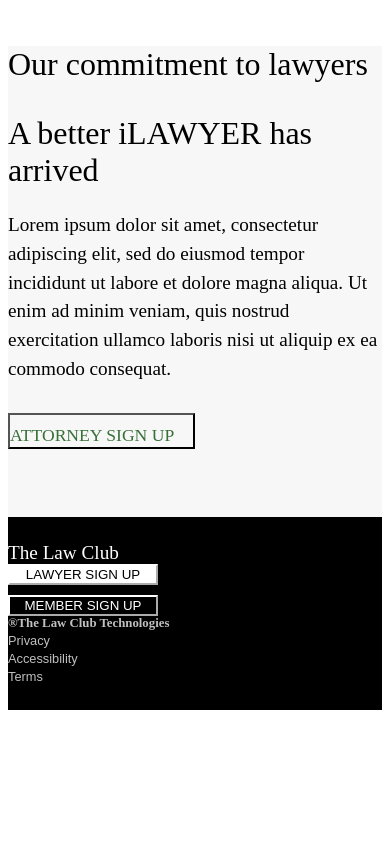
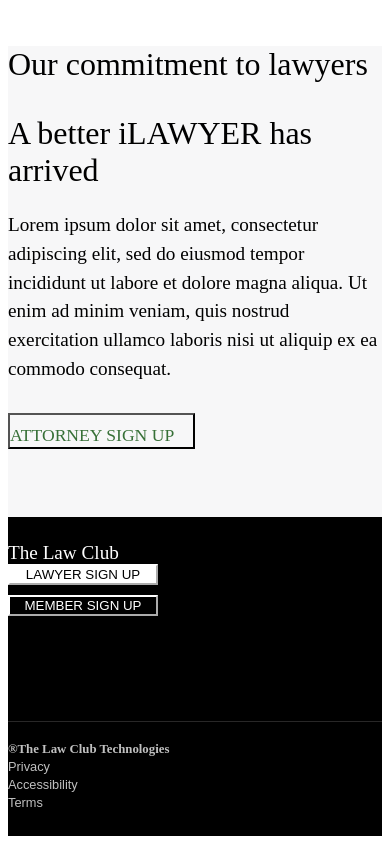
Before and after one commit to HPrieto/iLawyerNow.com, a React app: page / in a window 390 px wide. Shown: the part 1865-2709 px from the top of the page. Before the commit the page ends 2583 px from the top, so only its background shows below. Built offline with nearby package versions, Linux system fonts and the light colour scheme; the HTML template or start-up script is replaced by a standard one.

Commit message:
footer padding adjusted

```diff
--- a/src/component/layout/layout.css
+++ b/src/component/layout/layout.css
@@ -106,10 +106,21 @@
 	font-family: 'Ubuntu';
 }
 
+.footer-top {
+	padding-bottom: 60px !important;
+	border-bottom-width: 1px;
+	border-bottom-style: solid;
+	border-bottom-color: #282727;
+}
+
 .footer-top h1 {
 	color: white;
 	font-weight: 500;
 	font-size: 1.5em;
+}
+
+.footer-bottom {
+	padding-top: 20px;
 }
 
 .footer-lawyer-btn {
@@ -261,6 +272,9 @@
 	.footer-member-btn {
 		margin-top: 10px !important;
 	}
+	.footer-top {
+		padding-bottom: 105px !important;
+	}
 }
 
 /* mid -> beyond */
```
Also changed, not shown: public/build/bundle.js, 1 other file (tests, documents, lock files or other folders).
